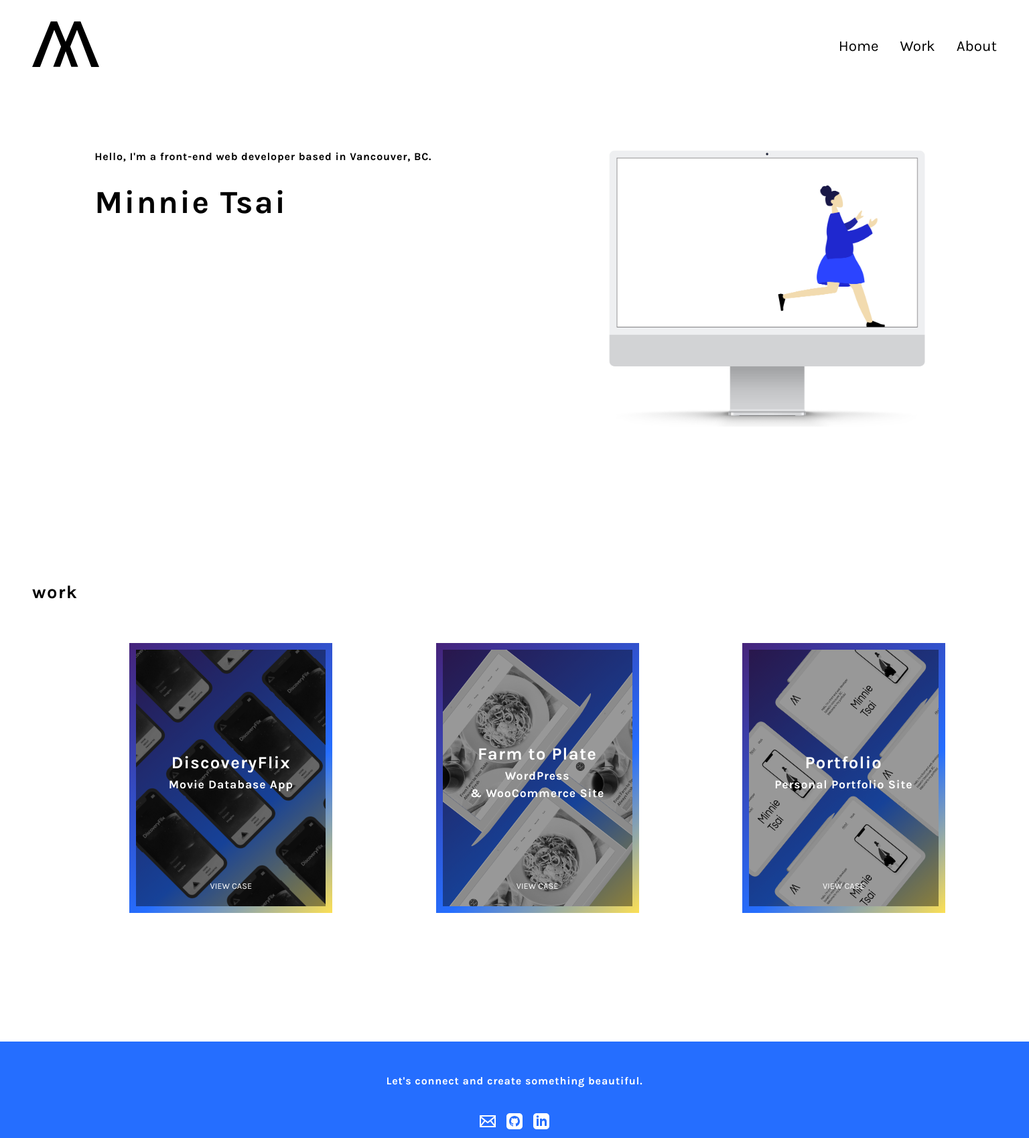
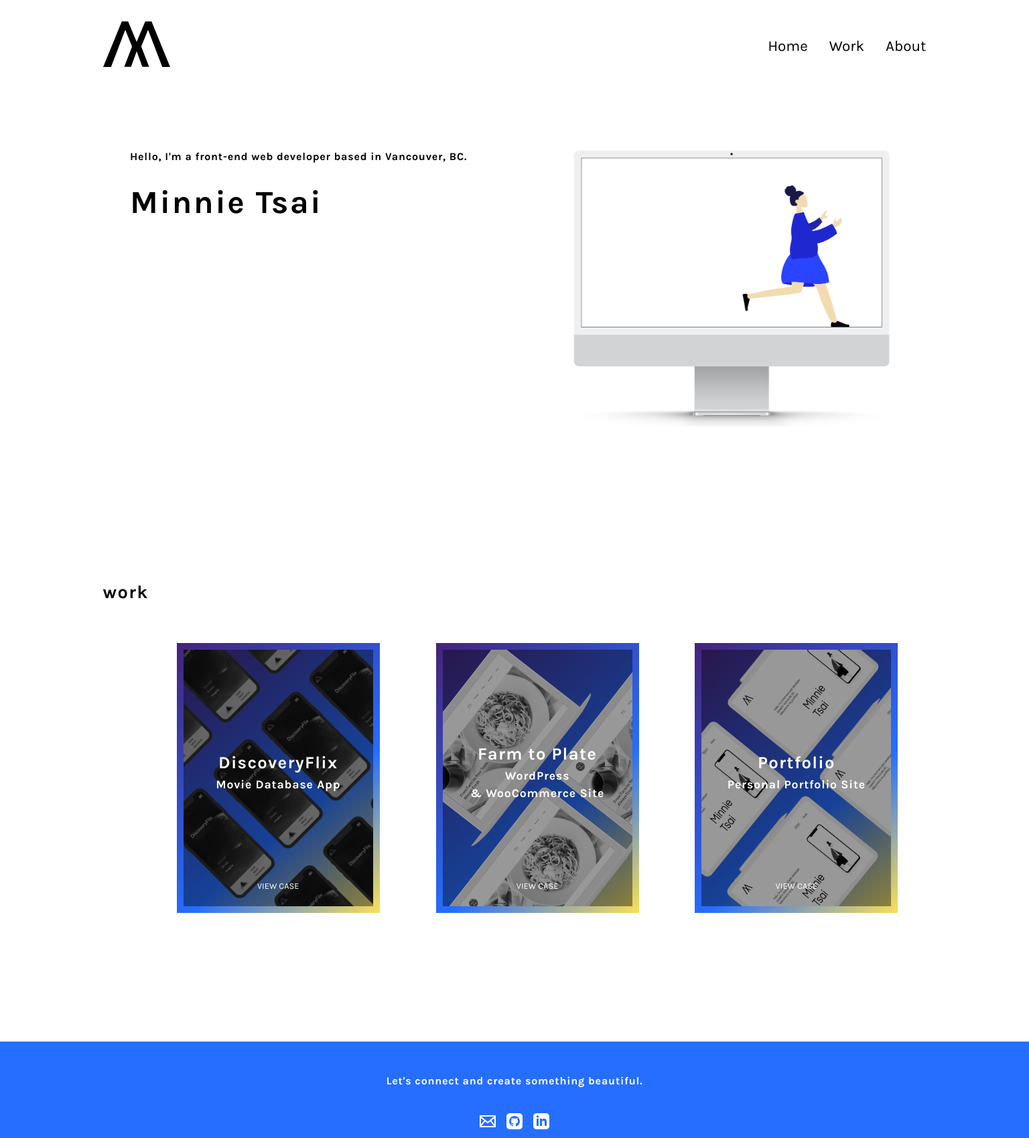
Before and after one commit to tsaiminnie/mt-portfolio-july, a PHP site: page /index.php in a window 1536 px wide. Shown: the top 1699 px of the page at 67% size. Run offline with PHP 8.4, Linux system fonts and the light colour scheme.

Commit message:
changed home page of portfolio

```diff
--- a/css/main.css
+++ b/css/main.css
@@ -167,12 +167,13 @@ body .page-container {
 
 body .content-wrap {
   margin: 0 10%;
-  max-width: 1440px;
 }
 
 @media screen and (min-width: 1440px) {
   body .content-wrap {
     margin: 0 auto;
+    margin-left: 10%;
+    margin-right: 10%;
   }
 }
 
@@ -202,7 +203,7 @@ body img {
   -ms-flex-pack: distribute;
       justify-content: space-around;
   position: relative;
-  margin-top: 5.5rem;
+  margin: 5.5rem auto;
   max-width: 1440px;
 }
 
--- a/scss/_intro.scss
+++ b/scss/_intro.scss
@@ -3,7 +3,7 @@
     // flex-wrap: wrap;
     justify-content: space-around;
     position: relative;
-    margin-top: 5.5rem;
+    margin: 5.5rem auto;
     max-width: 1440px;
 
     .intro-text{
--- a/scss/base/_body.scss
+++ b/scss/base/_body.scss
@@ -14,7 +14,7 @@ body {
 
     .content-wrap {
         margin: 0 10%;
-        max-width: 1440px;
+        // max-width: 1440px;
 
         @media screen and (min-width: 1440px){
         margin: 0 auto;
```
Also changed, not shown: 1 other file.
